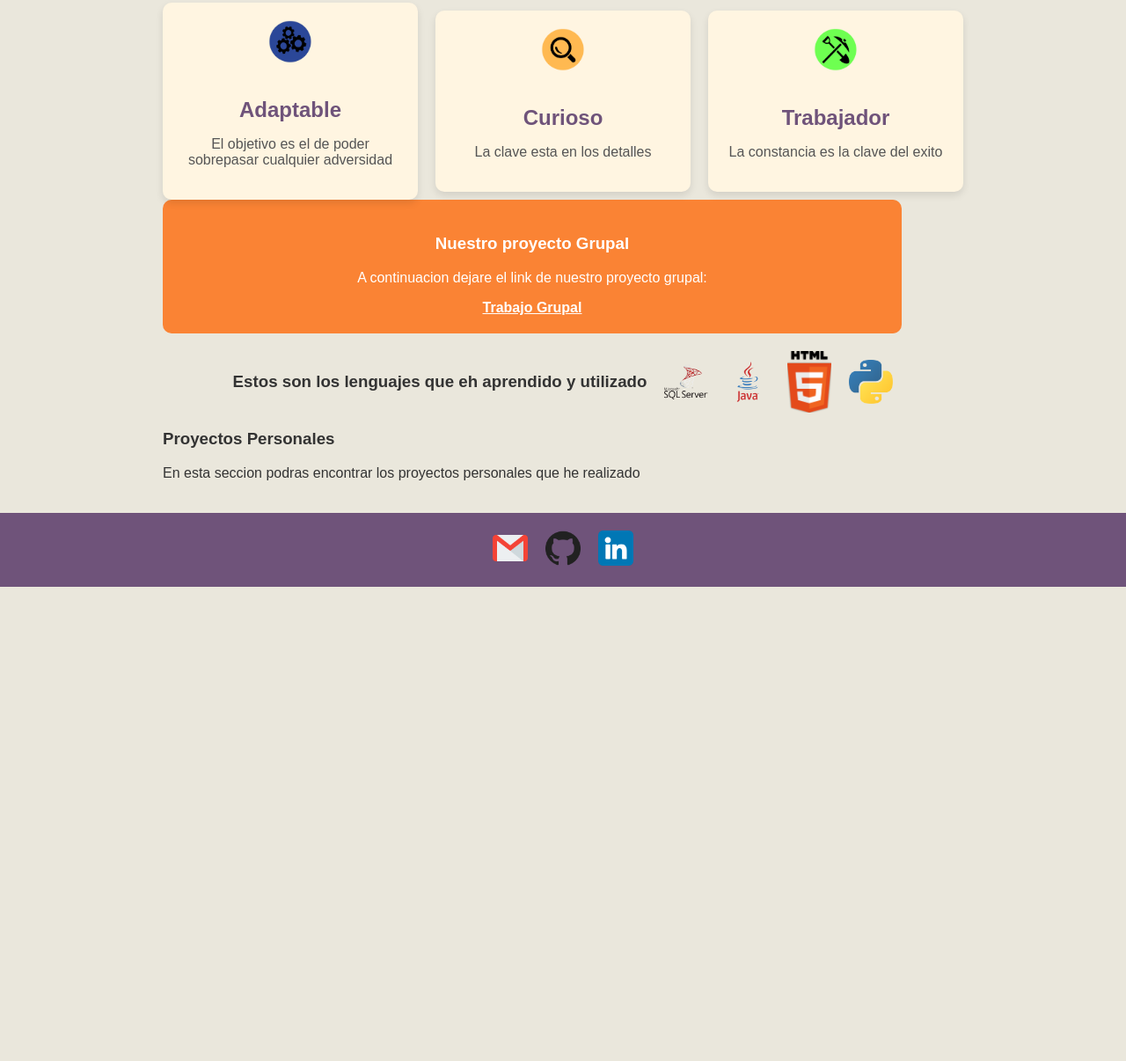
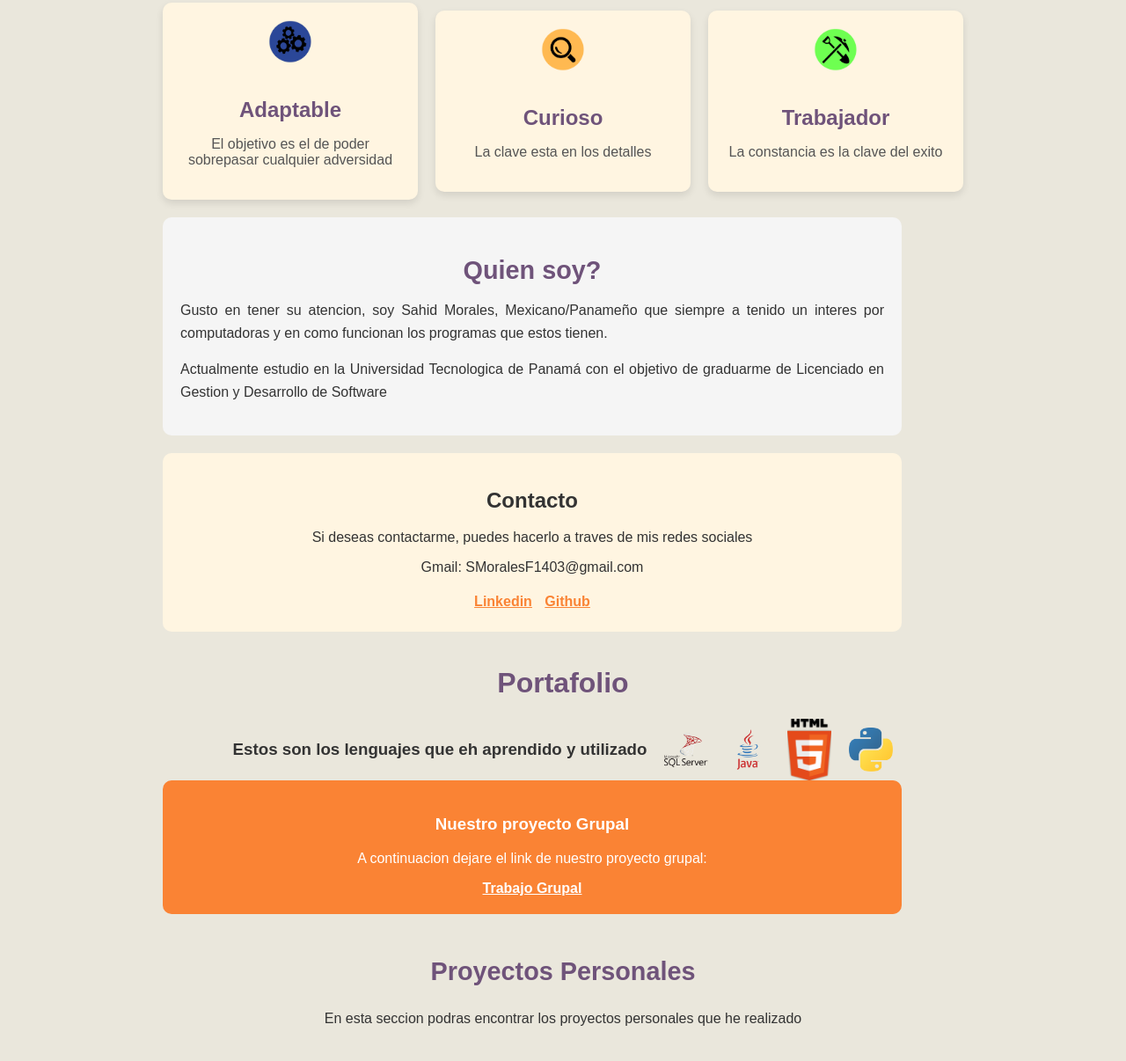
Before and after one commit to Ccrashhedd/Portafolio, a plain HTML site: page index.html in a window 1280 px wide. Shown: the part 284-1490 px from the top of the page at 88% size. Before the commit the page ends 951 px from the top, so only its background shows below. Drawn offline with Linux system fonts and the light colour scheme.

Commit message:
mas cambios y retoques, biografia y contactame

```diff
--- a/Formateo/Format.css
+++ b/Formateo/Format.css
@@ -23,7 +23,7 @@ header {
     height: 120px;
     padding: 1%;
     align-items: center;
-    justify-content: space-between; /* Distribuye los elementos del encabezado */
+    justify-content: space-between;
     color: #FA8334;
 }
 
@@ -57,7 +57,7 @@ header img {
     color: #fff;
 }
 
-/* Cuerpo */
+/* Cuerpo principal */
 .cuerpo {
     width: 100%;
     max-width: 1200px;
@@ -80,7 +80,7 @@ header img {
     color: #333;
 }
 
-/* Características */
+/* Sección Características */
 .caracteristicas {
     display: flex;
     justify-content: space-around;
@@ -121,6 +121,75 @@ header img {
     color: #555;
 }
 
+/* Sección Biografía */
+.biograpgh {
+    background-color: #f5f5f5;
+    padding: 20px;
+    border-radius: 10px;
+    text-align: center;
+    max-width: 800px;
+    width: 100%;
+    margin-top: 20px;
+}
+
+.biograpgh h2 {
+    font-size: 1.8em;
+    color: #6F537A;
+    margin-bottom: 10px;
+}
+
+.biograpgh p {
+    font-size: 1em;
+    color: #333;
+    line-height: 1.6;
+    text-align: justify;
+}
+
+/* Sección Contacto */
+.contact {
+    background-color: #FFF5E1;
+    padding: 20px;
+    border-radius: 10px;
+    text-align: center;
+    max-width: 800px;
+    width: 100%;
+    margin-top: 20px;
+}
+
+.contact a {
+    color: #FA8334;
+    font-weight: bold;
+    text-decoration: underline;
+    margin: 5px;
+    display: inline-block;
+    transition: color 0.3s;
+}
+
+.contact a:hover {
+    color: #6F537A;
+}
+
+/* Portafolio y Conocimientos */
+.divisionPort h1 {
+    font-size: 2em;
+    color: #6F537A;
+    text-align: center;
+    margin-top: 40px;
+}
+
+.conocimientos {
+    display: flex;
+    justify-content: center;
+    align-items: center;
+    gap: 20px;
+    margin-top: 20px;
+}
+
+.img-conocimiento {
+    width: 50px;
+    height: auto;
+}
+
 /* Proyecto Grupal */
 .pryGrup {
     background-color: #FA8334;
@@ -143,18 +212,20 @@ header img {
     color: #6F537A;
 }
 
-/* Conocimientos */
-.conocimientos {
-    display: flex;
-    justify-content: center;
-    align-items: center;
-    gap: 20px;
-    margin-top: 20px;
+/* Proyectos Personales */
+.proyectos {
+    text-align: center;
+    padding: 20px;
 }
 
-.img-conocimiento {
-    width: 50px;
-    height: auto;
+.proyectos h3 {
+    font-size: 1.8em;
+    color: #6F537A;
+}
+
+.proyectos p {
+    font-size: 1em;
+    color: #333;
 }
 
 /* Pie de página */
@@ -198,4 +269,9 @@ footer {
     .conocimientos {
         flex-wrap: wrap;
     }
+
+    .introduccion h1,
+    .divisionPort h1 {
+        font-size: 1.5em;
+    }
 }
--- a/index.html
+++ b/index.html
@@ -1,5 +1,5 @@
 <!DOCTYPE html>
-<html lang="en">
+<html lang="spa">
 <head>
     <meta charset="UTF-8">
     <meta name="viewport" content="width=device-width, initial-scale=1.0">
@@ -36,7 +36,7 @@
 
                 <div class="introduccion">
                     <h1 id="bienvenida">Que tal?!, Soy Sahid Morales</h1>
-                    <p id="descripcion">Estudiante de programacion que busca entender mejor las computadoras</p>
+                    <p id="descripcion">Estudiante de programacion que busca entender mejor las computadoras y crear mis propios programas.</p>
 
                     <!--poner una imagen aqui-->
                 </div>
@@ -61,11 +61,23 @@
                     </div>
                 </div>
 
-                <div class="pryGrup">
-                    <h3>Nuestro proyecto Grupal</h3>
-                    <p>A continuacion dejare el link de nuestro proyecto grupal:</p>
-                    <a href="https://proyecto-ds-5.vercel.app/" id="grupTrab">Trabajo Grupal</a>
+                <div class="biograpgh">
+                    <h2>Quien soy?</h2>
+                    <p>Gusto en tener su atencion, soy Sahid Morales, Mexicano/Panameño que siempre a tenido un interes por computadoras y en como funcionan los programas que estos tienen.</p>
+                    <p>Actualmente estudio en la Universidad Tecnologica de Panamá con el objetivo de graduarme de Licenciado en Gestion y Desarrollo de Software</p>
+                </div>
 
+                <div class="contact">
+                    <h2>Contacto</h2>
+                    <p>Si deseas contactarme, puedes hacerlo a traves de mis redes sociales</p>
+                    <p>Gmail: SMoralesF1403@gmail.com</p>
+                    <a href="https://www.linkedin.com/in/sahid-morales-filós-6ba8002aa/">Linkedin</a>
+                    <a href="https://github.com/Ccrashhedd">Github</a>
+                </div>
+
+
+                <div class="divisionPort">
+                    <h1>Portafolio</h1>
                 </div>
 
                 <div class="conocimientos">
@@ -74,6 +86,13 @@
                     <img src="Formateo/Assets/Java.png" class="img-conocimiento">
                     <img src="Formateo/Assets/HTML5.png" class="img-conocimiento">
                     <img src="Formateo/Assets/Python.png" class="img-conocimiento">
+                </div>
+
+                <div class="pryGrup">
+                    <h3>Nuestro proyecto Grupal</h3>
+                    <p>A continuacion dejare el link de nuestro proyecto grupal:</p>
+                    <a href="https://proyecto-ds-5.vercel.app/" id="grupTrab">Trabajo Grupal</a>
+
                 </div>
 
                 <div class="proyectos">
@@ -88,10 +107,6 @@
 
         <footer class="piePag"> <!--pie de pagina-->
 
-            <a href="" target="_blank"> <!--Gmail-->
-                <img src="Formateo/Assets/gmail.png" alt="Email" width="50" class="boton-link">
-            </a>
-
             <a href="https://github.com/Ccrashhedd" target="_blank"><!--Github-->
                 <img src="Formateo/Assets/github.png" alt="Github" class="boton-link">
             </a>
```
